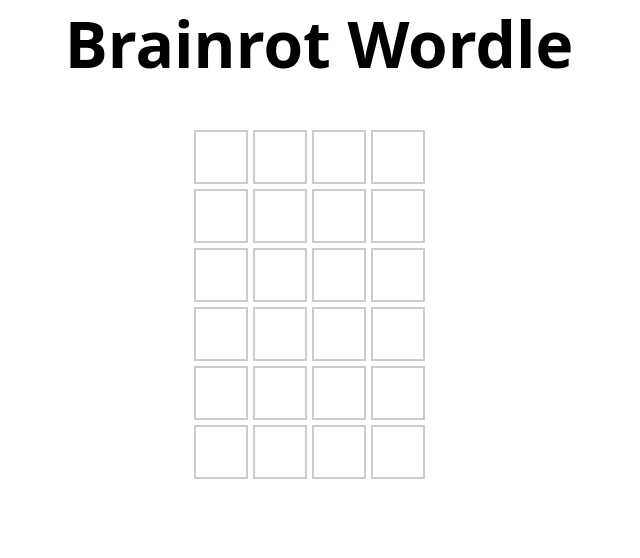
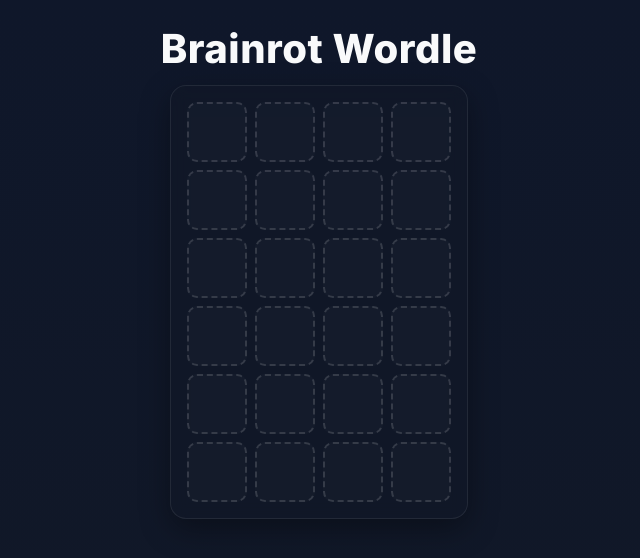
Before and after one commit to AngadOnTop/brainrot_wordle, a React (Vite) app in the folder brainrot-wordle/: page / in a window 1280 px wide. Shown: the top 558 px of the page, without its empty margins (321-961 px from the left). Built offline with nearby package versions, Linux system fonts and the light colour scheme.

Commit message:
made the ui look nicer
made the ui to be more engaging

```diff
--- a/brainrot-wordle/index.html
+++ b/brainrot-wordle/index.html
@@ -4,6 +4,10 @@
     <meta charset="UTF-8" />
     <link rel="icon" type="image/svg+xml" href="/vite.svg" />
     <meta name="viewport" content="width=device-width, initial-scale=1.0" />
+    <link rel="preconnect" href="https://fonts.googleapis.com">
+    <link rel="preconnect" href="https://fonts.gstatic.com" crossorigin>
+    <link href="https://fonts.googleapis.com/css2?family=Inter:wght@400;600;800&display=swap" rel="stylesheet">
+    <meta name="theme-color" content="#0f172a" />
     <title>Brainrot Wordle</title>
   </head>
   <body>
--- a/brainrot-wordle/src/Game.css
+++ b/brainrot-wordle/src/Game.css
@@ -1,17 +1,20 @@
 body {
     margin: 0;
     padding: 0;
-    overflow: hidden;
-    height: 100vh;
+    min-height: 100vh;
     width: 100vw;
     user-select: none;
-    font-family: system-ui, -apple-system, BlinkMacSystemFont, 'Segoe UI', Roboto, Oxygen, Ubuntu, Cantarell, 'Open Sans', 'Helvetica Neue', sans-serif;
+    font-family: 'Inter', system-ui, -apple-system, BlinkMacSystemFont, 'Segoe UI', Roboto, Oxygen, Ubuntu, Cantarell, 'Open Sans', 'Helvetica Neue', sans-serif;
+    background: linear-gradient(180deg, #0f172a, #111827);
+    color: #e5e7eb;
+    display: flex;
+    flex-direction: column;
 }
 
 .cell.space {
     border: none;
-    background: none;
-    width: 20px;
+    background: transparent;
+    width: 16px;
 }
 
 .game {
@@ -23,48 +26,82 @@
 
 .title {
     text-align: center;
-    margin-top: auto;
-    font-size: 4rem;
+    margin: 24px 16px 12px;
+    font-size: 2.5rem;
+    font-weight: 800;
+    letter-spacing: 0.5px;
+    color: #f9fafb;
 }
 
 .grid {
     display: flex;
     flex-direction: column;
-    gap: 5px;
+    gap: 8px;
+    padding: 16px;
+    background: rgba(17, 24, 39, 0.6);
+    border: 1px solid rgba(255, 255, 255, 0.08);
+    border-radius: 16px;
+    box-shadow: 0 10px 30px rgba(0, 0, 0, 0.35);
+    backdrop-filter: blur(8px);
 }
 
 .row {
     display: flex;
-    gap: 5px;
-    margin-right: 20px;
+    gap: 8px;
 }
 
 .cell {
-    width: 50px;
-    height: 50px;
-    border: 2px solid #ccc;
+    width: 56px;
+    height: 56px;
+    border: 2px solid rgba(255, 255, 255, 0.1);
+    border-radius: 10px;
     display: flex;
     justify-content: center;
     align-items: center;
-    font-size: 2rem;
-    font-weight: bold;
+    font-size: 1.8rem;
+    font-weight: 700;
     text-transform: uppercase;
+    color: #e5e7eb;
+    background: rgba(255, 255, 255, 0.02);
+    transition: transform 120ms ease, background-color 160ms ease, border-color 160ms ease, box-shadow 160ms ease;
+}
+
+.cell:not(.space):empty {
+    border-style: dashed;
+    border-color: rgba(255, 255, 255, 0.14);
+}
+
+.cell:not(.space):hover {
+    transform: translateY(-1px);
+    box-shadow: 0 6px 18px rgba(0, 0, 0, 0.25);
 }
 
 .correct {
-    background-color: #6aaa64;
-    color: white;
-    border-color: #6aaa64;
+    background-color: #22c55e;
+    color: #052e16;
+    border-color: #22c55e;
+    box-shadow: 0 8px 20px rgba(34, 197, 94, 0.35);
 }
 
 .present {
-    background-color: #c9b458;
-    color: white;
-    border-color: #c9b458;
+    background-color: #eab308;
+    color: #422006;
+    border-color: #eab308;
+    box-shadow: 0 8px 20px rgba(234, 179, 8, 0.35);
 }
 
 .absent {
-    background-color: #787c7e;
-    color: white;
-    border-color: #787c7e;
+    background-color: #475569;
+    color: #e2e8f0;
+    border-color: #475569;
 }
+
+@keyframes pop {
+    0% { transform: scale(0.9); }
+    60% { transform: scale(1.05); }
+    100% { transform: scale(1); }
+}
+
+.row > .cell {
+    animation: pop 180ms ease;
+}
--- a/brainrot-wordle/src/words.js
+++ b/brainrot-wordle/src/words.js
@@ -131,7 +131,8 @@
   "BUILT LIKE",
   "SKRUNKLY",
   "ZESTY",
-  "SNACC"
+  "SNACC",
+  "SKIBIDI"
 ];
 
 export default GENZ_WORDS
```
